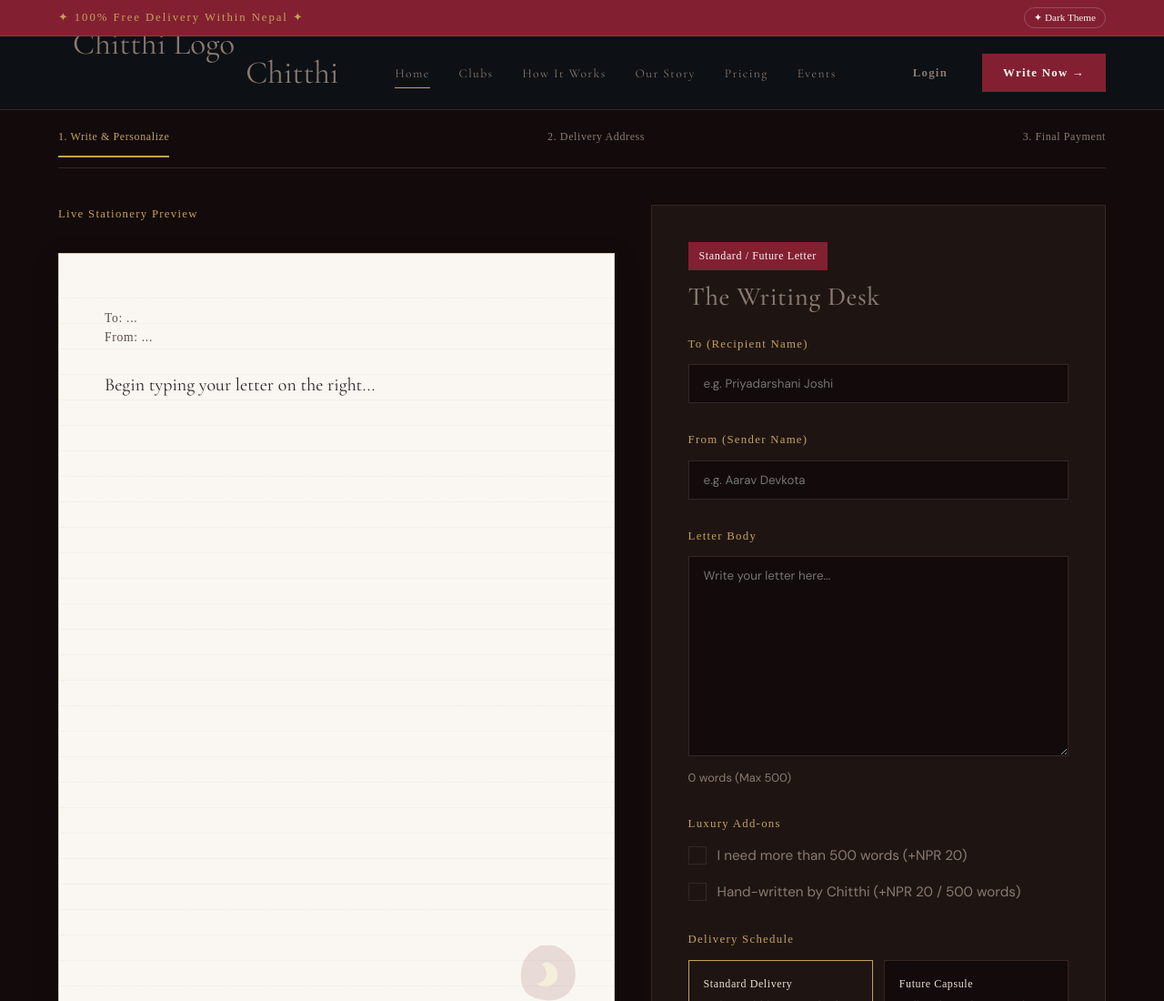
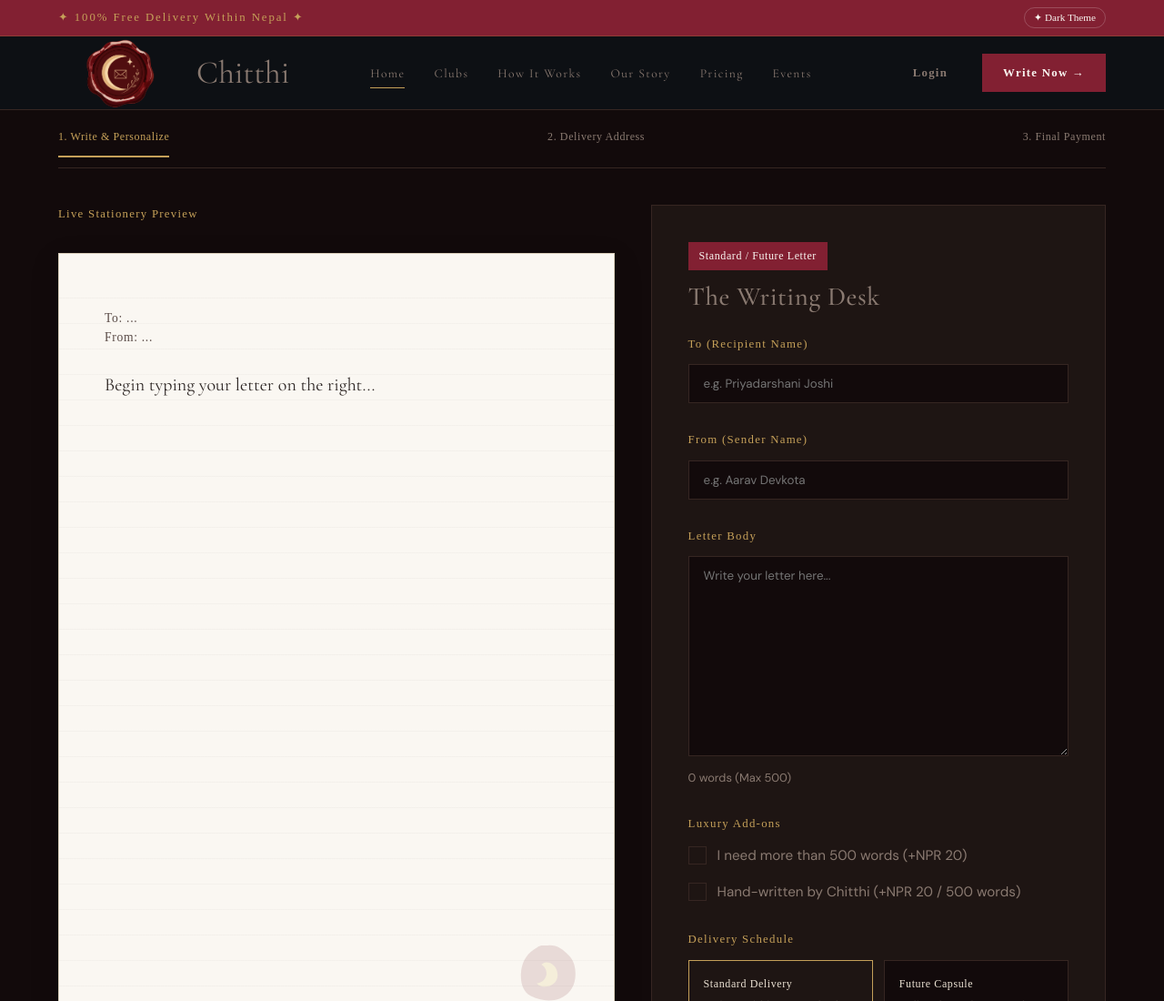
Before and after one commit to Ptshya/Chitthi, a plain HTML site: page write.html in a window 1280 px wide. Shown: the top 1100 px of the page at 91% size. Drawn offline with nearby package versions, Linux system fonts and the light colour scheme; a web font is replaced by a local one.

Commit message:
Add favicon link and update logo image source

```diff
--- a/write.html
+++ b/write.html
@@ -6,6 +6,7 @@
   <meta name="description" content="Chitthi Writing Desk. Compose your letter, personalize, and schedule it.">
   <title>Writing Desk — Chitthi</title>
   <link rel="stylesheet" href="style.css">
+  <link rel="icon" type="image/png" href="sec-logo1.png">
   <style>
     .write-header {
       padding: 40px 0 20px 0;
@@ -58,7 +59,7 @@
    <nav class="navbar">
     <div class="container navbar-container">
       <a href="index.html" class="logo-area">
-        <img src="images/logo.png" alt="Chitthi Logo" class="logo-img" style="height: 140px; transform: translateY(10px);">
+        <img src="logo.png" alt="Chitthi Logo" class="logo-img" style="height: 140px; transform: translateY(10px);">
        Chitthi</a>
 
       <!-- Desktop Links -->
```
